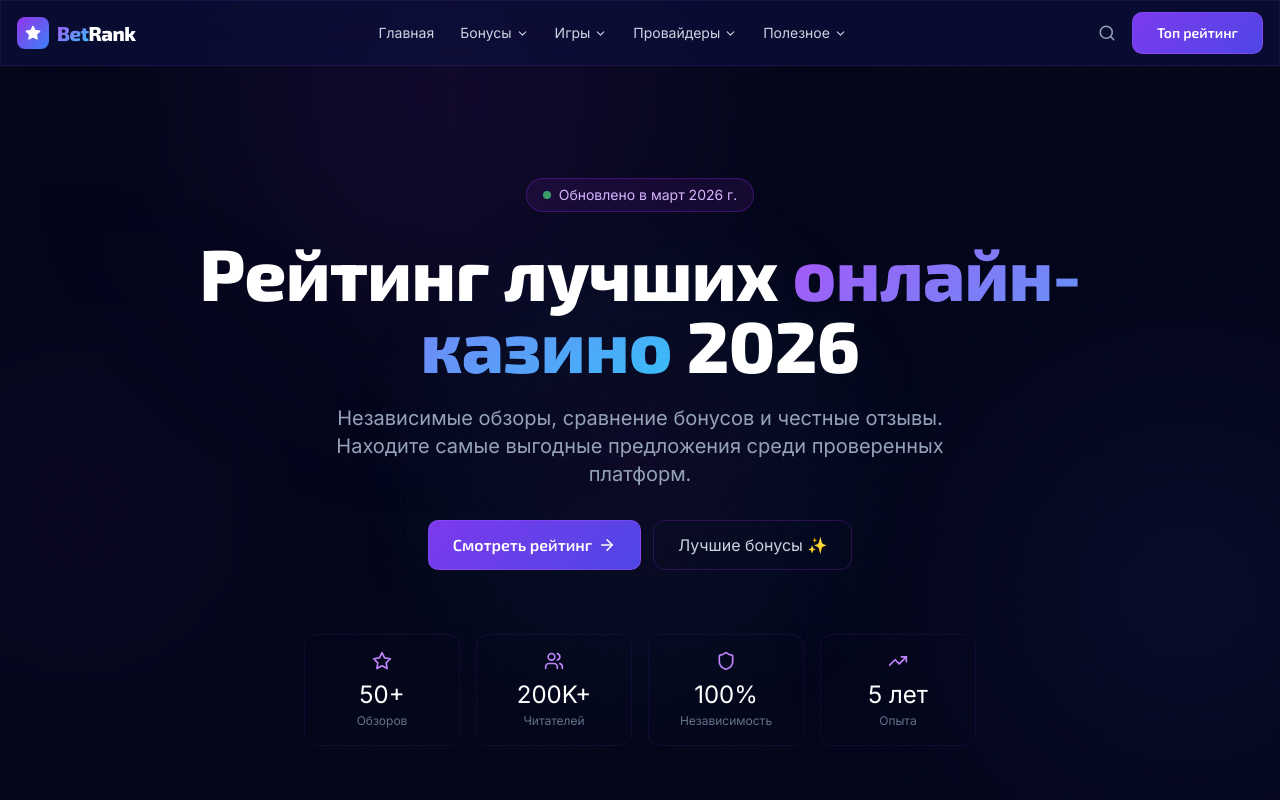
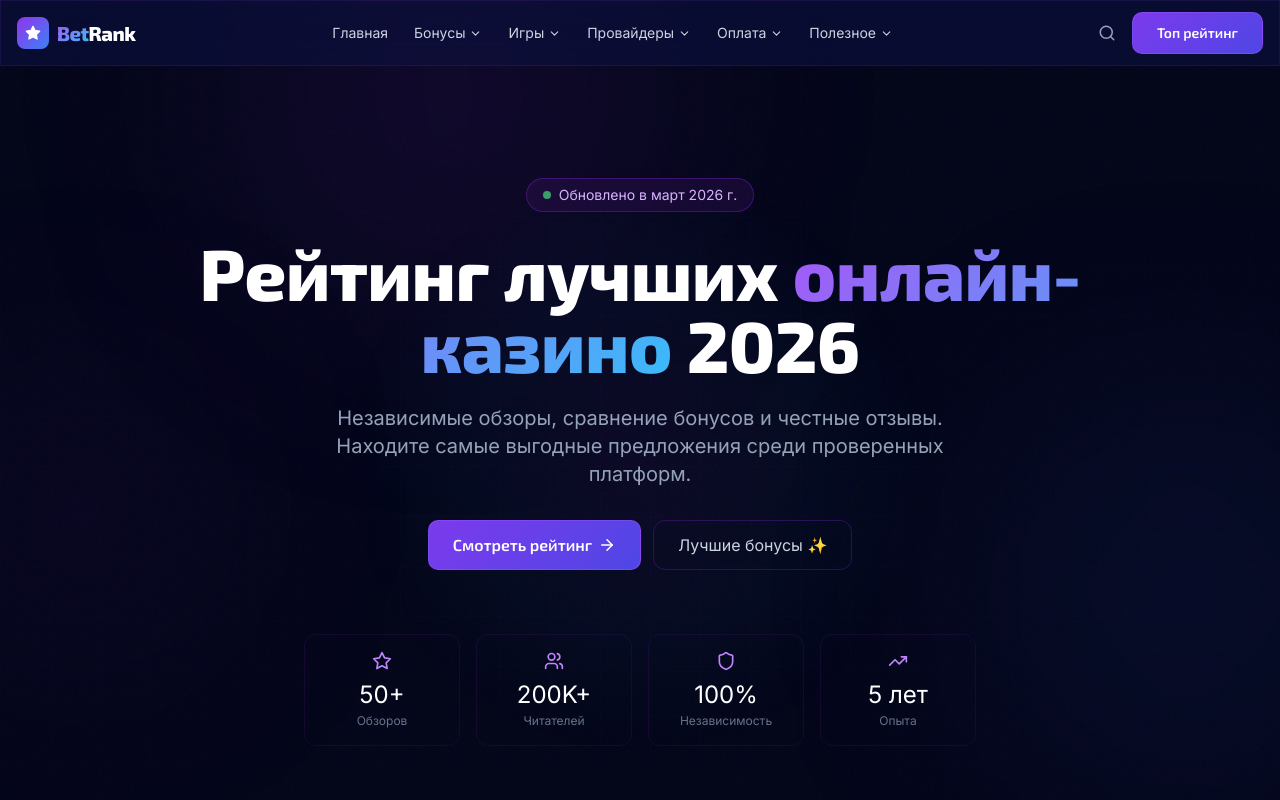
Before and after one commit to yuuuik/BetRank, a Next.js app: page / in a window 1280 px wide. Shown: the top 800 px of the page. Built offline with nearby package versions, Linux system fonts and the light colour scheme.

Commit message:
Добавить 'Оплата' в навигацию хедера с дропдауном методов оплаты

```diff
--- a/components/layout/Header.tsx
+++ b/components/layout/Header.tsx
@@ -40,6 +40,18 @@ const navLinks = [
     allHref: '/providers',
     allLabel: 'Все провайдеры',
     children: [],
+  },
+  {
+    label: 'Оплата',
+    href: '/payment',
+    allHref: '/payment',
+    allLabel: 'Все способы',
+    children: [
+      { href: '/payment/sbp',      icon: '📱', label: 'СБП',              sub: 'Мгновенно · 0%',       color: '#38bdf8' },
+      { href: '/payment/karta',    icon: '💳', label: 'Банковская карта', sub: 'Visa / МИР',            color: '#a855f7' },
+      { href: '/payment/kripto',   icon: '₿',  label: 'Криптовалюта',    sub: 'BTC, USDT, ETH',        color: '#f59e0b' },
+      { href: '/payment/yuimoney', icon: '💰', label: 'ЮMoney',          sub: 'Электронный кошелёк',   color: '#8b5cf6' },
+    ],
   },
   {
     label: 'Полезное',
```
